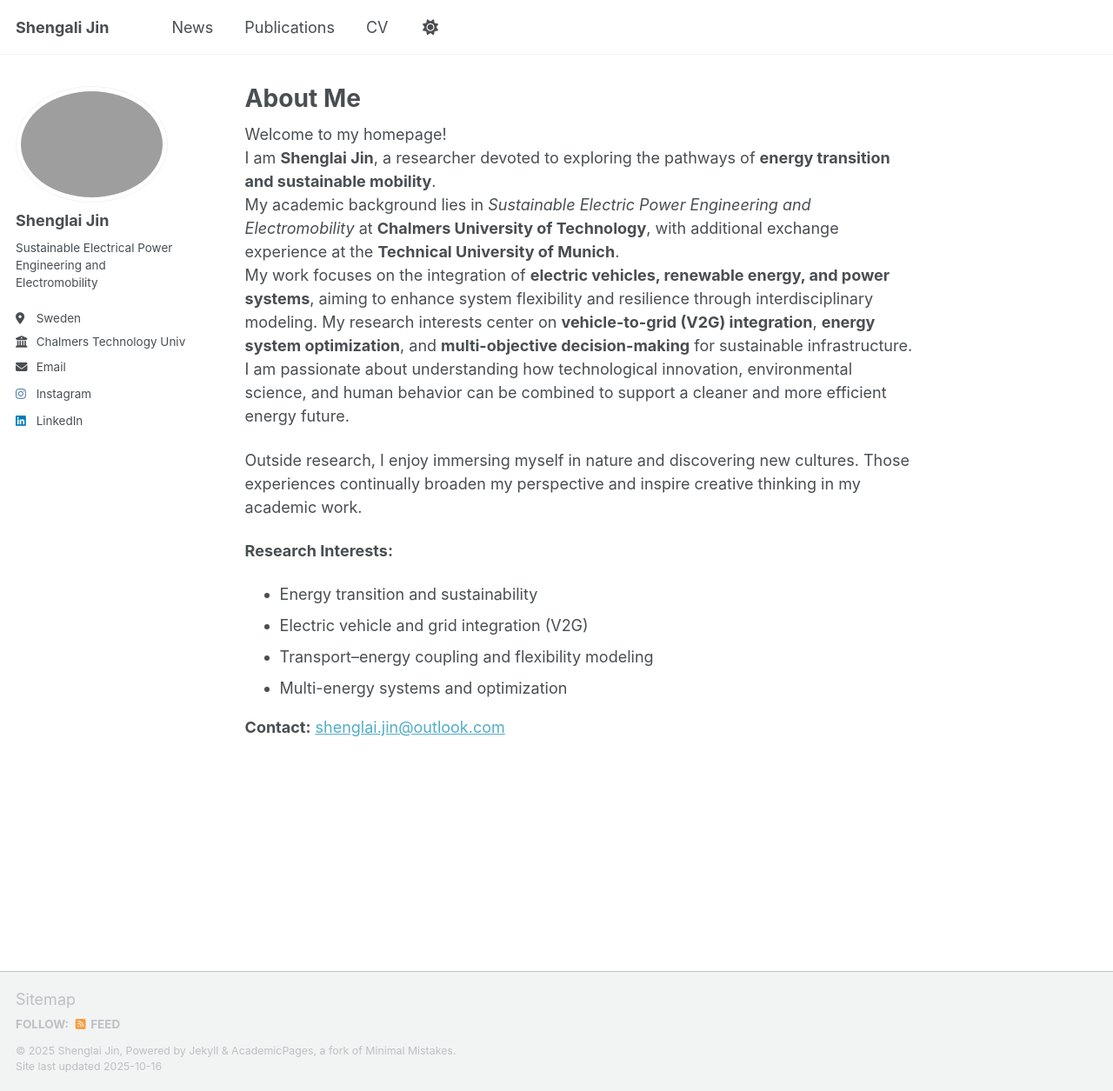
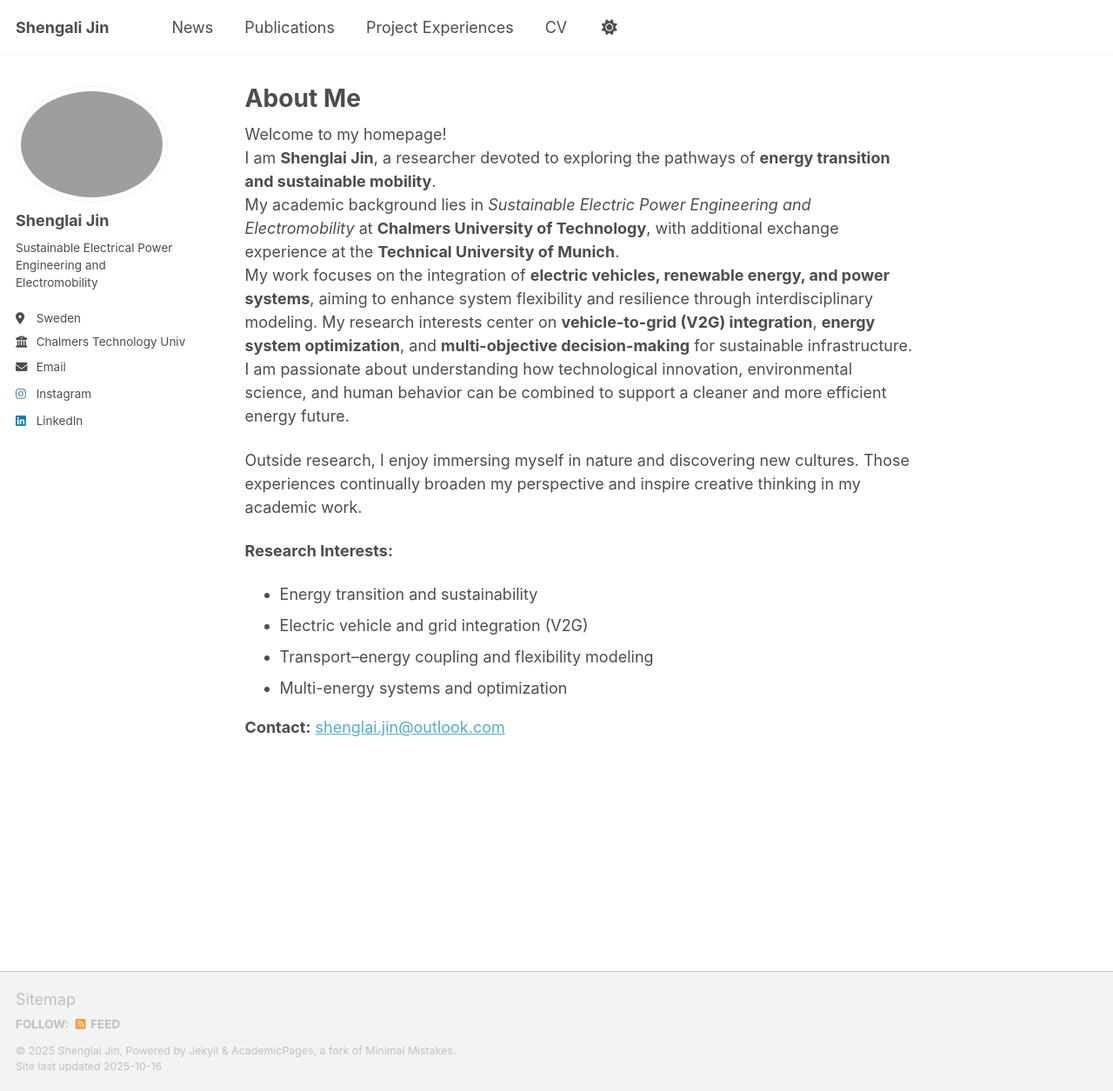
Before and after one commit to shenglaijin1999/shenglaijin1999.github.io, a Jekyll site: the page built from _pages/about.md, in a window 1280 px wide and 1255 px high. Shown: the whole window at 87% size. Built offline with Jekyll 4.4.1, drawn with Linux system fonts in a browser that asks for light colours; a script that is not in the unit is left out.

Commit message:
Update navigation.yml

```diff
--- a/_data/navigation.yml
+++ b/_data/navigation.yml
@@ -13,6 +13,9 @@ main:
 
   - title: "Publications"
     url: /publications/
+
+  - title: "Project Experiences"
+    url: /projects/
 
 
   #- title: "Talks"
```
